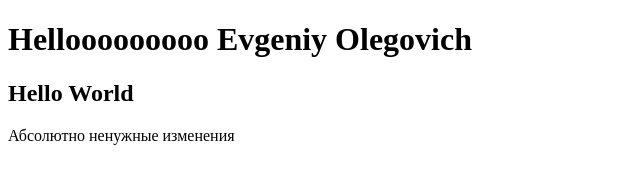
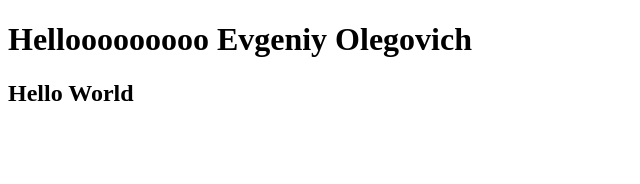
Before and after one commit to konovmax05/test_repo, a plain HTML site: page index.html in a window 1280 px wide. Shown: the whole page, without its empty margins (0-640 px from the left). Drawn offline with Linux system fonts and the light colour scheme.

Commit message:
не получилось прописать git revert, выдает ошибку

```diff
--- a/index.html
+++ b/index.html
@@ -8,6 +8,6 @@
 <body>
     <h1>Hellooooooooo Evgeniy Olegovich</h1>
     <h2>Hello World</h2>
-    <p>Абсолютно ненужные изменения</p>
+
 </body>
 </html>
```
